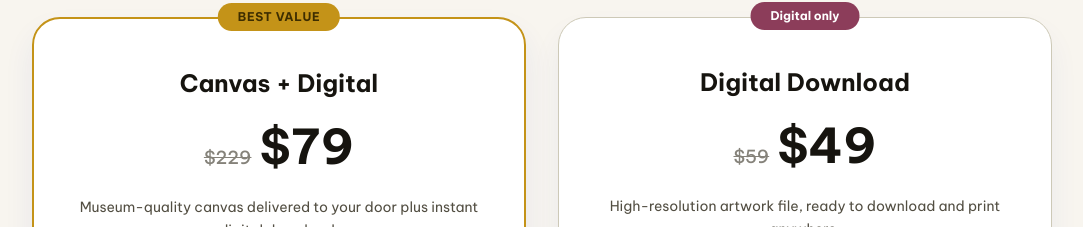
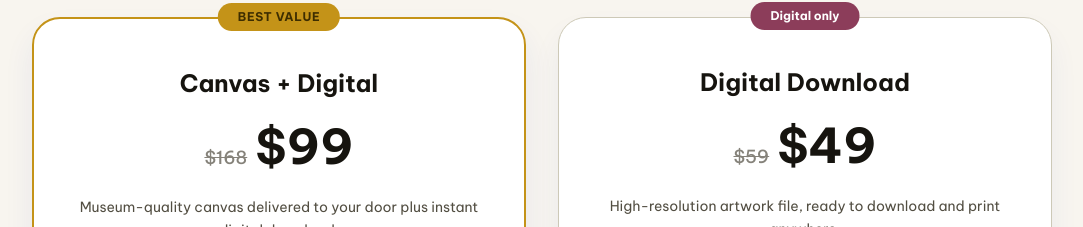
Before and after one commit to niconiconico32/aimascot, a Next.js app: page /preview in a window 1280 px wide. Shown: the part 541-768 px from the top of the page, without its empty margins (98-1181 px from the left). Built offline with nearby package versions, Linux system fonts and the light colour scheme.

Commit message:
fix: preview updates canvas-digital price everywhere when changing size

```diff
--- a/src/app/preview/page.tsx
+++ b/src/app/preview/page.tsx
@@ -256,8 +256,8 @@ export default function PreviewPage() {
                 </h3>
 
                 <div className="my-6 text-center">
-                  <span className="mr-2 text-lg font-medium text-[var(--on-surface-variant)] line-through opacity-70">$229</span>
-                  <span className="text-5xl font-extrabold text-[var(--on-surface)]">$79</span>
+                  <span className="mr-2 text-lg font-medium text-[var(--on-surface-variant)] line-through opacity-70">${Math.round(selectedCanvasSize.price * 1.7)}</span>
+                  <span className="text-5xl font-extrabold text-[var(--on-surface)]">${selectedCanvasSize.price}</span>
                 </div>
 
                 <p className="mb-6 text-center text-sm leading-relaxed text-[var(--on-surface-variant)]">
```
